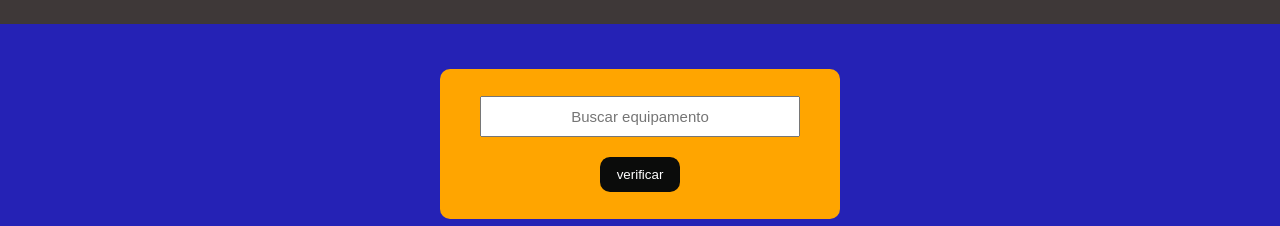
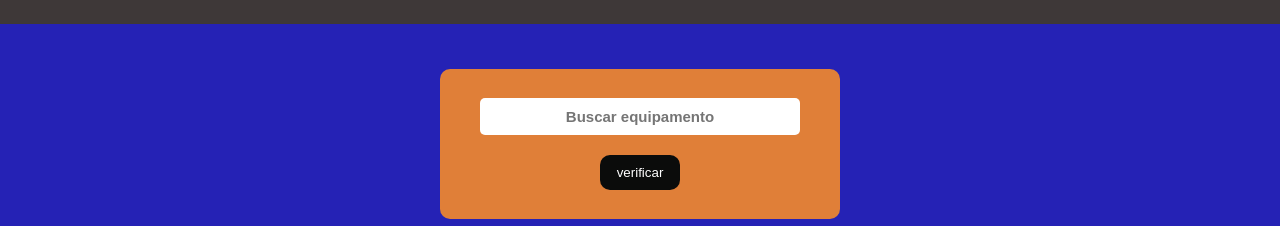
Before and after one commit to titicos/VERIFICADOR, a plain HTML site: page index.html in a window 1280 px wide. Shown: the part 96-322 px from the top of the page. Drawn offline with Linux system fonts and the light colour scheme.

Commit message:
Update style.css

```diff
--- a/style.css
+++ b/style.css
@@ -15,6 +15,9 @@ input{
     text-align: center;
     font-weight: 500;
     font-size: 15px;
+    font-weight: 600;
+    border-radius: 5px;
+    border: none;
 }
 button{
     padding: 10px;
@@ -45,7 +48,7 @@ button:hover{
 .buscador{
     height: 150px;
     width: 400px;
-    background-color: orange;
+    background-color: #e07f38;
     display: flex;
     flex-direction: column;
     align-items: center;
```
